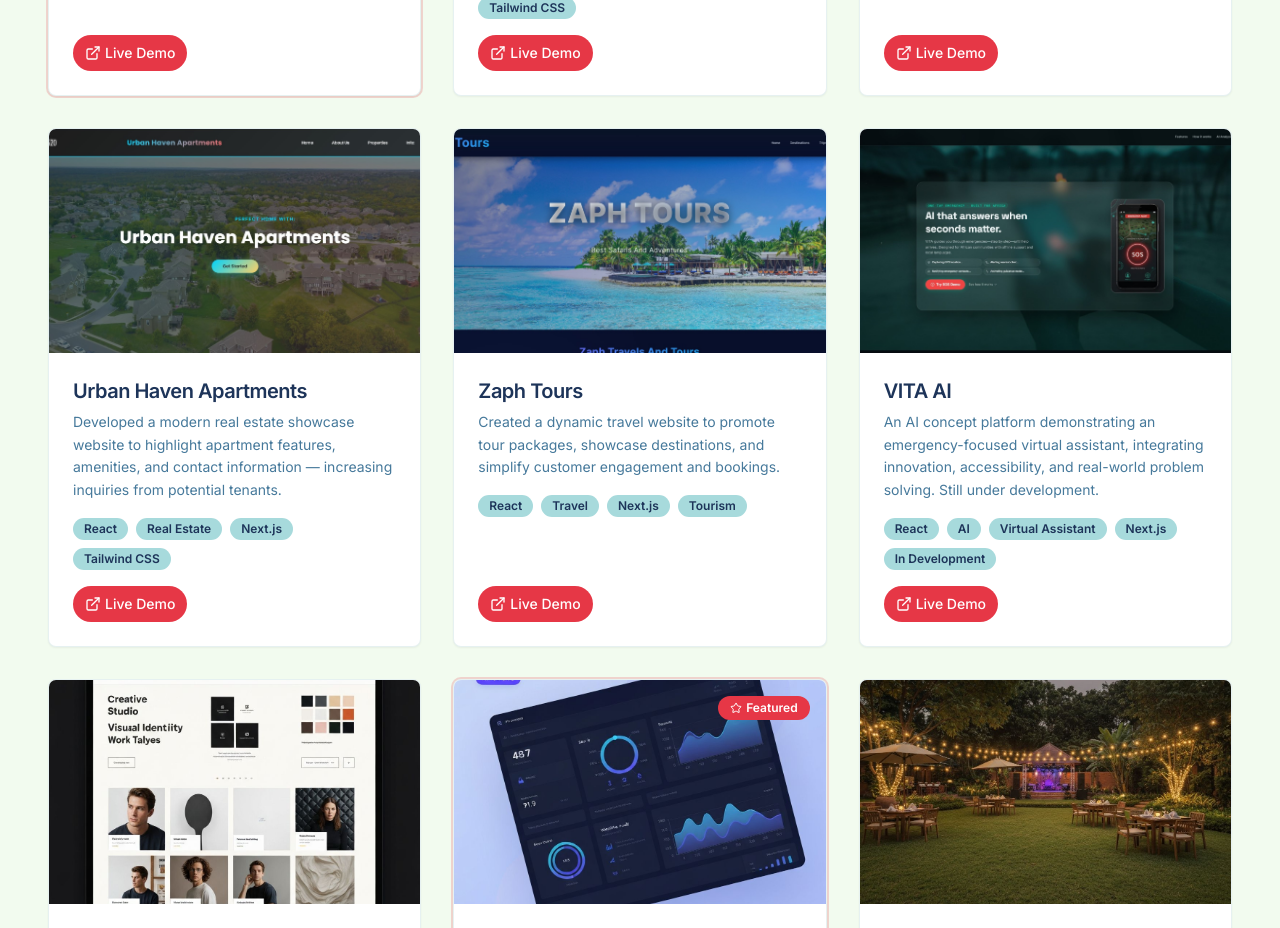
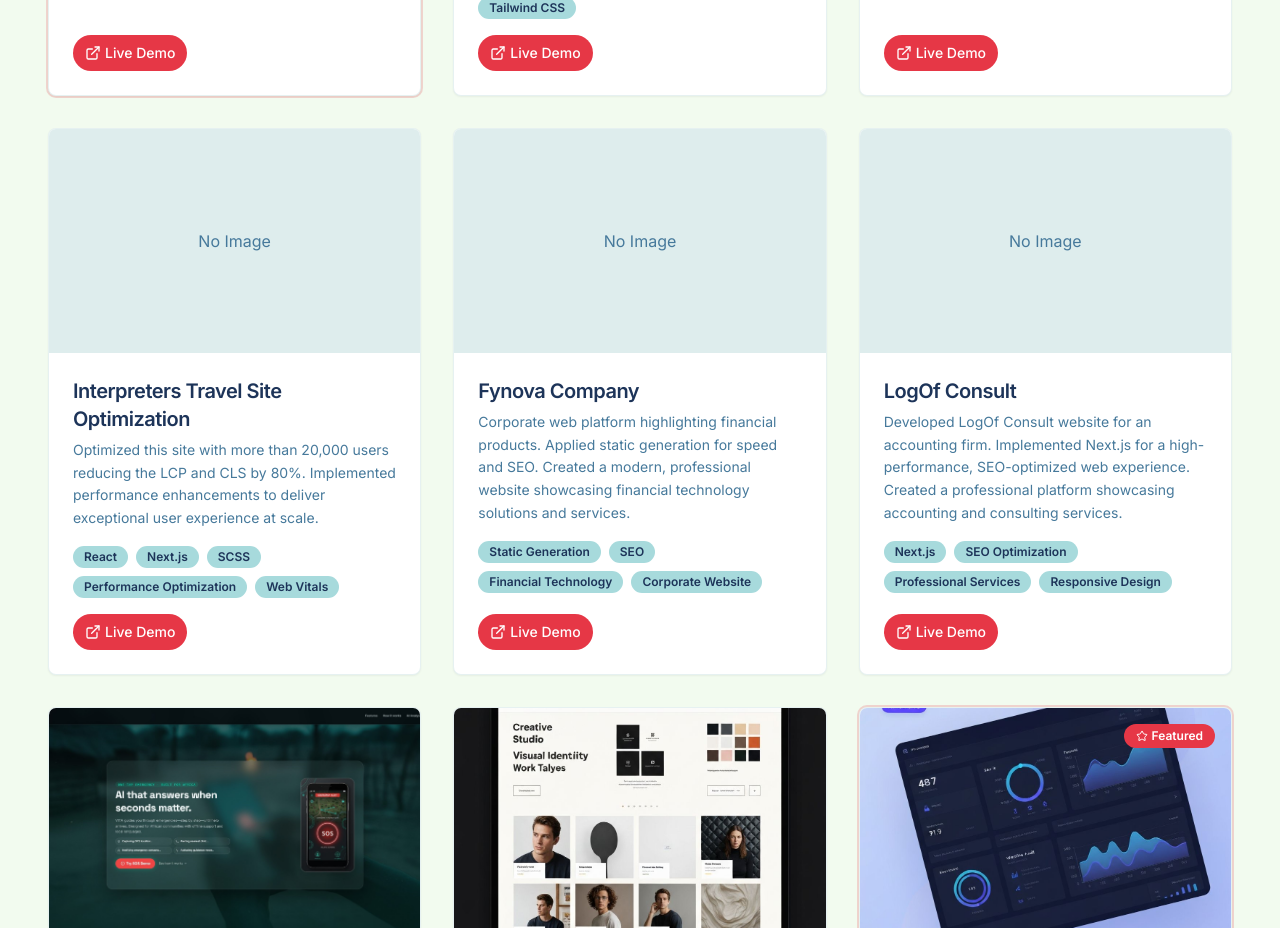
Before and after one commit to VicGriffin/My-portfolio, a Next.js app: page / in a window 1280 px wide. Shown: the part 3680-4608 px from the top of the page. Built offline with nearby package versions, Linux system fonts and the light colour scheme; a web font is replaced by a local one.

Commit message:
feat: update projects component with new case studies and remove unused images
Co-authored-by: Victor Kamau <161013699+VicGriffin@users.noreply.github.com>

```diff
--- a/components/projects.tsx
+++ b/components/projects.tsx
@@ -17,9 +17,7 @@ import Link from "next/link";
 import darubiniImg from "../src/darubini.jpg";
 import mastoreImg from "../src/mastore-arise-and-shine-school.jpg";
 import tangoGardensImg from "../src/tango gardens.jpg";
-import urbanHavenImg from "../src/urban-haven-apartments.jpg";
 import vitaAiImg from "../src/vita-ai.jpg";
-import zaphToursImg from "../src/zaph-tours.jpg";
 import veloxImg from "../src/velox-web-systems.jpg";
 import ashakiImg from "../src/ashaki-gardens.jpg";
 import allThingsJessImg from "../src/allthingsjess-design.jpg";
@@ -55,22 +53,31 @@ export default function Projects() {
       liveLink: "https://tango-garderns.vercel.app/",
       githubLink: "#",
     },
-        {
-      title: "Urban Haven Apartments",
+    {
+      title: "Interpreters Travel Site Optimization",
       description:
-        "Developed a modern real estate showcase website to highlight apartment features, amenities, and contact information — increasing inquiries from potential tenants.",
-      image: urbanHavenImg,
-      tags: ["React", "Real Estate", "Next.js", "Tailwind CSS"],
-      liveLink: "https://urban-haven-apartments-one.vercel.app/",
+        "Optimized this site with more than 20,000 users reducing the LCP and CLS by 80%. Implemented performance enhancements to deliver exceptional user experience at scale.",
+      image: null,
+      tags: ["React", "Next.js", "SCSS", "Performance Optimization", "Web Vitals"],
+      liveLink: "https://www.interpreters.travel/en",
       githubLink: "#",
     },
     {
-      title: "Zaph Tours",
+      title: "Fynova Company",
       description:
-        "Created a dynamic travel website to promote tour packages, showcase destinations, and simplify customer engagement and bookings.",
-      image: zaphToursImg,
-      tags: ["React", "Travel", "Next.js", "Tourism"],
-      liveLink: "https://zaph-tours-nine.vercel.app/",
+        "Corporate web platform highlighting financial products. Applied static generation for speed and SEO. Created a modern, professional website showcasing financial technology solutions and services.",
+      image: null,
+      tags: ["Static Generation", "SEO", "Financial Technology", "Corporate Website"],
+      liveLink: "https://fynova.vercel.app/",
+      githubLink: "#",
+    },
+    {
+      title: "LogOf Consult",
+      description:
+        "Developed LogOf Consult website for an accounting firm. Implemented Next.js for a high-performance, SEO-optimized web experience. Created a professional platform showcasing accounting and consulting services.",
+      image: null,
+      tags: ["Next.js", "SEO Optimization", "Professional Services", "Responsive Design"],
+      liveLink: "https://accounting-five-sable.vercel.app/",
       githubLink: "#",
     },
     {
```
Also changed, not shown: 1 other file (tests, documents, lock files or other folders).
